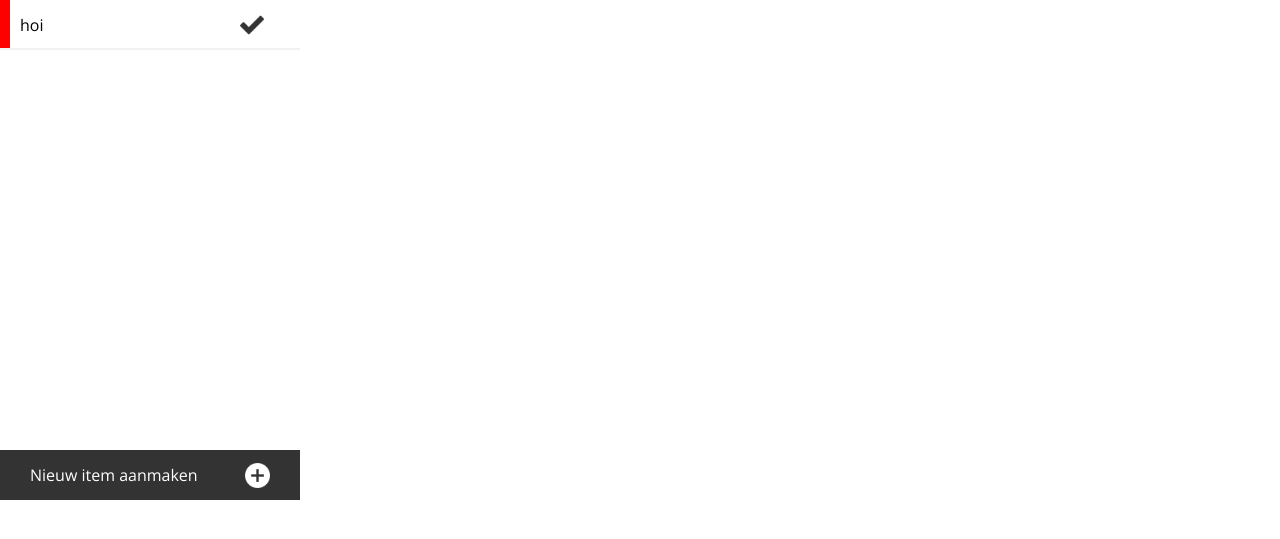
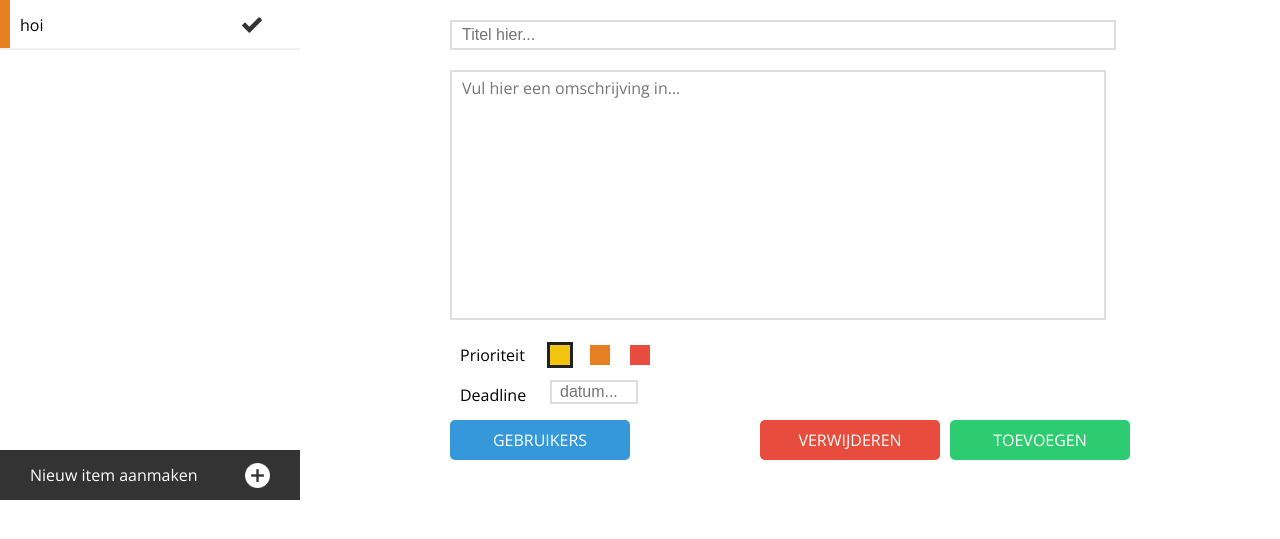
Before and after one commit to BlueScriptHQ/bluescript, a PHP site: page /pages/sub_pages/todo_together.php in a window 1280 px wide. Shown: the top 539 px of the page. Run offline with PHP 8.4, Linux system fonts and the light colour scheme; some libraries are stand-ins or nearby versions.

Commit message:
todo layout  bijna af en login layout af

```diff
--- a/js/todoMenuControls.js
+++ b/js/todoControls.js
@@ -5,5 +5,12 @@ $(document).ready(function(){
     $(this).hide();
   }
 
+  function choosePrio(){
+    var prioColor = $(this).css("background-color");
+    $(".prio").removeClass("active_prio");
+    $(this).addClass("active_prio");
+  }
+
   $(".check").on("click", checkControl);
+  $(".prio").on("click", choosePrio);
 });
--- a/pages/sub_pages/css/sub_pages.scss
+++ b/pages/sub_pages/css/sub_pages.scss
@@ -8,6 +8,7 @@ $lightGrayOverlay: #dedede;
 $prio_normal: #f1c40f;
 $prio_high: #e67e22;
 $prio_extreme: #e74c3c;
+$green: #2ecc71;
 $font: 'Open Sans', sans-serif;
 
 body {
@@ -38,7 +39,7 @@ body {
         border-bottom: 2px solid $lightGray;
         .prio_color{
           width: 10px;
-          background-color: red;
+          background-color: $prio_high;
           height: 100%;
           float: left;
         }
@@ -56,11 +57,11 @@ body {
           float: left;
           img{
             display: block;;
-            width: 24px;
-            height: 24px;
+            width: 20px;
+            height: 20px;
             float: left;
-            margin-top: 13px;
-            margin-left: 10px;
+            margin-top: 15px;
+            margin-left: 12px;
             cursor: pointer;
 
           }
@@ -84,7 +85,6 @@ body {
       background-color: $secondaryColor;
       cursor: pointer;
       p{
-        //background-color: blue;
         margin: 0;
         line-height: 50px;
         padding-left: 30px;
@@ -108,7 +108,6 @@ body {
     left: 300px;
     top: 0;
     .todo_content_container{
-      background-color: $lightGray;
       width: 680px;
       height: 460px;
       margin: 20px auto;
@@ -170,11 +169,38 @@ body {
         }
       }
 
+      #todo_deadline_wrapper{
+        float: left;
+        width: 100%;
+        height: 30px;
+        margin-top: 10px;
+        p{
+          margin: 0;
+          width: 100px;
+          line-height: 30px;
+          padding-left: 10px;
+          float: left;
+        }
+        input[type="text"]{
+          width: 88px;
+          height: 24px;
+          float: left;
+          padding-left: 8px;
+          border: 2px solid $lightGrayOverlay;
+          font-size: 16px;
+        }
+        input[type="text"]:focus{
+          outline: 0;
+          border: 2px solid $mainColor;
+        }
+      }
+
       .todo_footer{
         width: 100%;
         height: 40px;
         float: left;
         margin-top: 50px;
+        font-family: $font;
         .btn_class{
           width: 180px;
           height: 40px;
@@ -186,17 +212,37 @@ body {
             border-radius: 5px;
             border: 2px transparent;
             text-transform: uppercase;
+            background-color: $mainColor;
+            color: #fff;
+            cursor: pointer;
+            font-family: $font;
+            font-size: 16px;
           }
         }
         .btn_addUser{
           margin-right: 130px;
+          position: absolute;
+          float: left;
+          input[type="button"].color_addUser_btn{
+          }
         }
         .btn_delete{
+          float: right;
           margin-right: 10px;
+          input[type="button"].color_delete_btn{
+            background-color: $prio_extreme;
+          }
         }
         .btn_addItem{
+          float: right;
           margin-right: 0;
+          input[type="button"].color_addItem_btn{
+            background-color: $green;
+          }
         }
+      }
+      .todo_footer_together{
+        margin-top: 10px;
       }
     }
   }
--- a/pages/sub_pages/todo_together.php
+++ b/pages/sub_pages/todo_together.php
@@ -27,9 +27,39 @@
       </div>
     </div>
 
+    <div class="todo_content_wrapper">
+      <form class="todo_content_container" action="" method="post">
+          <input type="text" name="title" placeholder="Titel hier...">
+          <textarea name="description" placeholder="Vul hier een omschrijving in..."></textarea>
+          <div class="choose_prio_wrapper">
+            <p>Prioriteit</p>
+            <div class="prio prio_normaal active_prio"></div>
+            <div class="prio prio_hoog"></div>
+            <div class="prio prio_extreem"></div>
+          </div>
+
+          <div id="todo_deadline_wrapper">
+            <p>Deadline</p>
+            <input type="text" name="deadline_input" placeholder="datum...">
+          </div>
+
+          <div class="todo_footer todo_footer_together">
+            <div class="btn_class btn_addUser">
+              <input type="button" name="addUser_btn" value="Gebruikers" class="color_addUser_btn">
+            </div>
+            <div class="btn_class btn_addItem">
+              <input type="button" name="addItem_btn" value="Toevoegen" class="color_addItem_btn">
+            </div>
+            <div class="btn_class btn_delete">
+              <input type="button" name="delete_btn" value="Verwijderen" class="color_delete_btn">
+            </div>
+          </div>
+      </form>
+    </div>
 
     <!--Vendor scripts-->
     <script src="https://ajax.googleapis.com/ajax/libs/jquery/3.1.0/jquery.min.js"></script>
     <!--Custom scripts-->
+    <script src="../../js/todoControls.js"></script>
   </body>
 </html>
```
Also changed, not shown: css/style.scss (+86 -0 lines), login.php (added, +49 -0 lines), pages/sub_pages/todo_personal.php (+7 -16 lines), css/style.min.css, pages/sub_pages/css/sub_pages.min.css.
